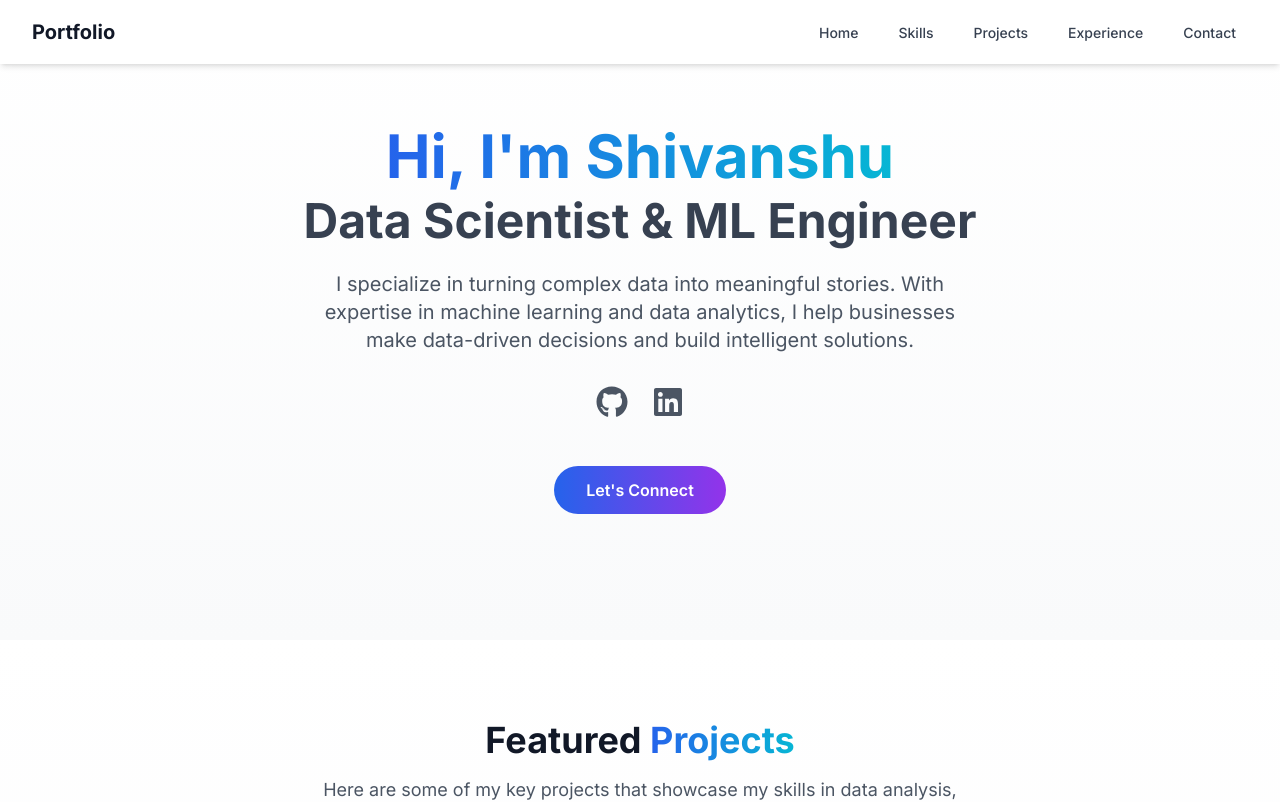
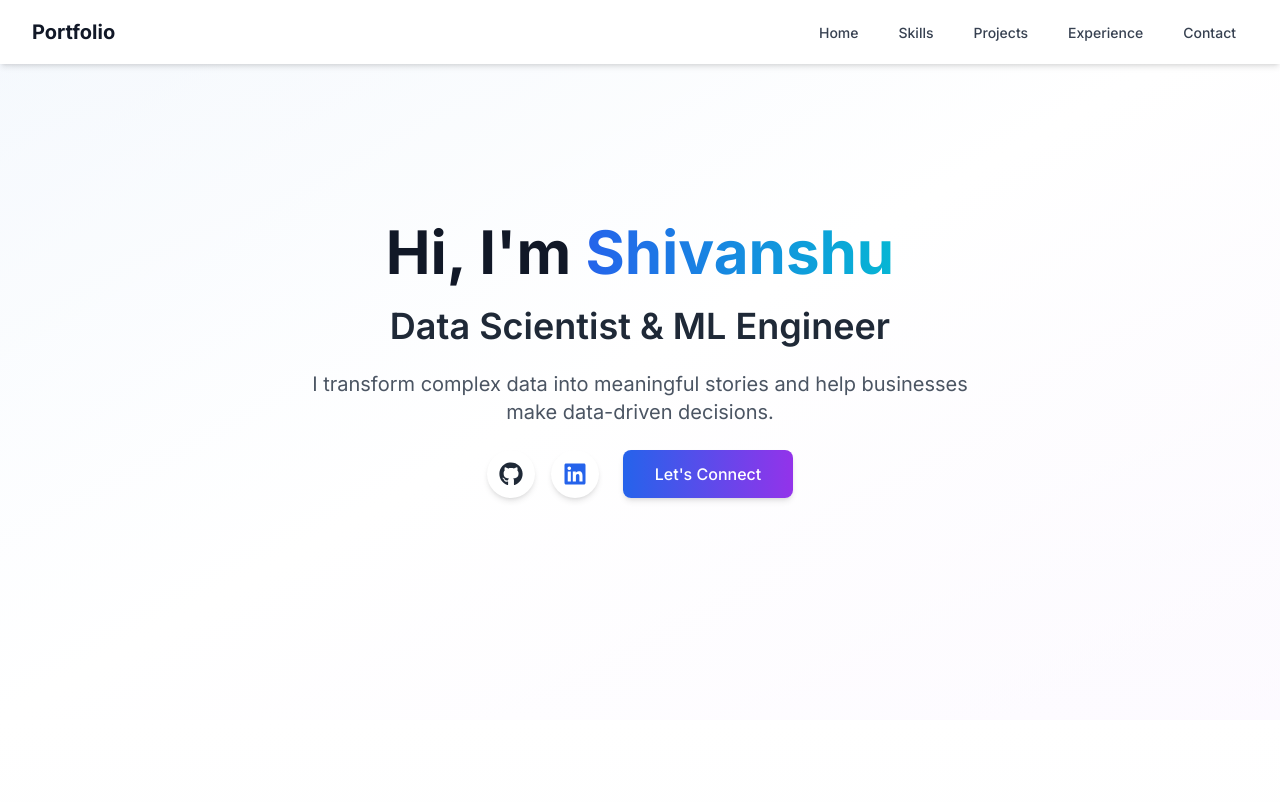
Before and after one commit to tirshiva/Analyst-Portfolio, a React (Vite) app: page / in a window 1280 px wide. Shown: the top 802 px of the page. Built offline with nearby package versions, Linux system fonts and the light colour scheme.

Commit message:
Update Hero.jsx

```diff
--- a/src/components/Hero.jsx
+++ b/src/components/Hero.jsx
@@ -1,79 +1,71 @@
 import { motion } from 'framer-motion';
 import { FaGithub, FaLinkedin } from 'react-icons/fa';
+import { socialLinks } from '../data/projects';
 
 const Hero = () => {
   return (
-    <section id="home" className="min-h-[80vh] flex items-center justify-center bg-gradient-to-b from-white to-gray-50">
-      <div className="max-w-4xl mx-auto px-4 sm:px-6 lg:px-8 py-20">
+    <section className="relative min-h-[90vh] flex items-center justify-center bg-gradient-to-b from-gray-50 to-white overflow-hidden">
+      {/* Background gradient */}
+      <div className="absolute inset-0 bg-gradient-to-br from-blue-50/50 via-white to-purple-50/50" />
+
+      <div className="relative max-w-7xl mx-auto px-4 sm:px-6 lg:px-8 py-20">
+        <div className="text-center">
           <motion.div
             initial={{ opacity: 0, y: 20 }}
             animate={{ opacity: 1, y: 0 }}
             transition={{ duration: 0.5 }}
-          className="text-center"
+            className="space-y-6"
           >
-          <motion.h1
-            initial={{ opacity: 0, y: 20 }}
-            animate={{ opacity: 1, y: 0 }}
-            transition={{ duration: 0.5, delay: 0.2 }}
-            className="text-4xl sm:text-5xl md:text-6xl font-bold text-gray-900 mb-6"
-          >
+            <h1 className="text-4xl sm:text-5xl md:text-6xl font-bold text-gray-900 mb-6">
+              Hi, I'm{" "}
               <span className="text-gradient bg-clip-text text-transparent bg-gradient-to-r from-blue-600 to-purple-600">
-              Hi, I'm Shivanshu
+                Shivanshu
               </span>
-            <br />
-            <span className="text-3xl sm:text-4xl md:text-5xl text-gray-700">
+            </h1>
+
+            <h2 className="text-2xl sm:text-3xl md:text-4xl font-semibold text-gray-800 mb-8">
               Data Scientist & ML Engineer
-            </span>
-          </motion.h1>
+            </h2>
 
-          <motion.p
-            initial={{ opacity: 0, y: 20 }}
-            animate={{ opacity: 1, y: 0 }}
-            transition={{ duration: 0.5, delay: 0.4 }}
-            className="text-lg sm:text-xl text-gray-600 mb-8 max-w-2xl mx-auto"
-          >
-            I specialize in turning complex data into meaningful stories. With expertise in machine learning and data analytics,
-            I help businesses make data-driven decisions and build intelligent solutions.
-          </motion.p>
+            <p className="text-lg sm:text-xl text-gray-600 max-w-2xl mx-auto mb-12">
+              I transform complex data into meaningful stories and help businesses make data-driven decisions.
+            </p>
 
-          <motion.div
-            initial={{ opacity: 0, y: 20 }}
-            animate={{ opacity: 1, y: 0 }}
-            transition={{ duration: 0.5, delay: 0.6 }}
-            className="flex justify-center space-x-6"
-          >
-            <a
-              href="https://github.com/yourusername"
+            <div className="flex flex-col sm:flex-row items-center justify-center gap-6">
+              <div className="flex gap-4">
+                <motion.a
+                  href={socialLinks.github}
                   target="_blank"
                   rel="noopener noreferrer"
-              className="text-gray-600 hover:text-blue-600 transition-colors duration-300"
+                  whileHover={{ scale: 1.05 }}
+                  whileTap={{ scale: 0.95 }}
+                  className="p-3 bg-white rounded-full shadow-md hover:shadow-lg transition-all duration-200"
                 >
-              <FaGithub className="w-8 h-8" />
-            </a>
-            <a
-              href="https://linkedin.com/in/yourusername"
+                  <FaGithub className="w-6 h-6 text-gray-800" />
+                </motion.a>
+                <motion.a
+                  href={socialLinks.linkedin}
                   target="_blank"
                   rel="noopener noreferrer"
-              className="text-gray-600 hover:text-blue-600 transition-colors duration-300"
+                  whileHover={{ scale: 1.05 }}
+                  whileTap={{ scale: 0.95 }}
+                  className="p-3 bg-white rounded-full shadow-md hover:shadow-lg transition-all duration-200"
                 >
-              <FaLinkedin className="w-8 h-8" />
-            </a>
-          </motion.div>
+                  <FaLinkedin className="w-6 h-6 text-blue-600" />
+                </motion.a>
+              </div>
 
-          <motion.div
-            initial={{ opacity: 0, y: 20 }}
-            animate={{ opacity: 1, y: 0 }}
-            transition={{ duration: 0.5, delay: 0.8 }}
-            className="mt-12"
-          >
-            <a
+              <motion.a
                 href="#contact"
-              className="inline-block bg-gradient-to-r from-blue-600 to-purple-600 text-white px-8 py-3 rounded-full font-semibold hover:shadow-lg transition-all duration-300 transform hover:scale-105"
+                whileHover={{ scale: 1.05 }}
+                whileTap={{ scale: 0.95 }}
+                className="px-8 py-3 bg-gradient-to-r from-blue-600 to-purple-600 text-white rounded-lg shadow-md hover:shadow-lg transition-all duration-200 font-medium"
               >
                 Let's Connect
-            </a>
+              </motion.a>
+            </div>
           </motion.div>
-        </motion.div>
+        </div>
       </div>
     </section>
   );
```
Lines whose indentation alone changed are shown as unchanged.
